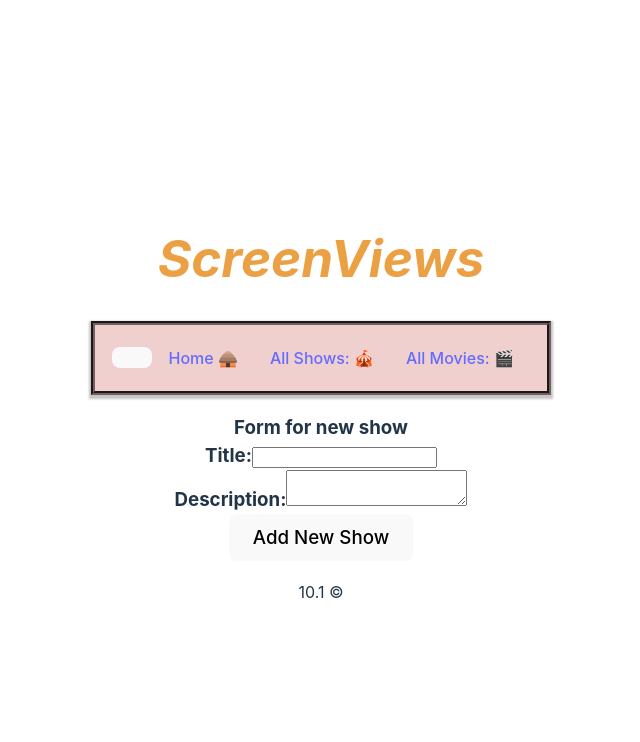
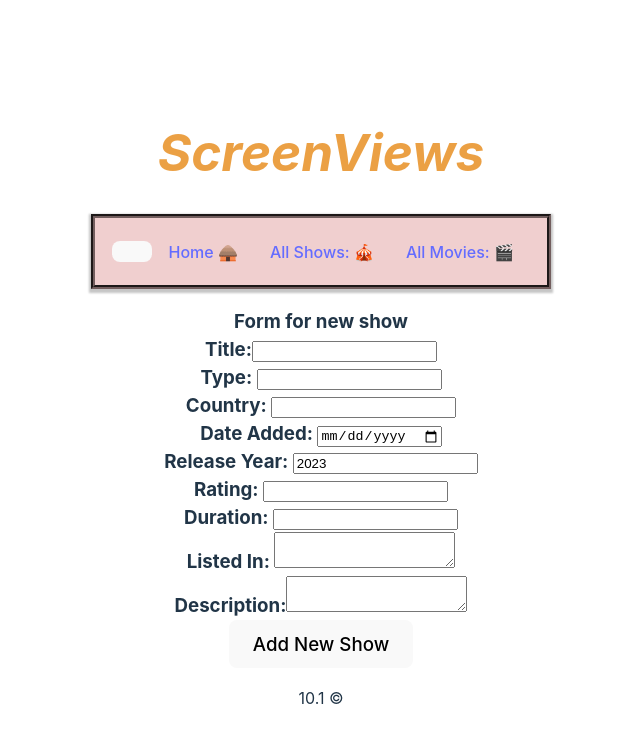
Before and after one commit to anickacodes/REACT-CRUD-W-API, a React (Vite) app: page /shows/new in a window 1280 px wide. Shown: the top 742 px of the page, without its empty margins (319-959 px from the left). Built offline with nearby package versions, Linux system fonts and the light colour scheme.

Commit message:
updated post request obj

```diff
--- a/src/Component/ShowRelevant/AddNewShow.jsx
+++ b/src/Component/ShowRelevant/AddNewShow.jsx
@@ -1,23 +1,59 @@
 import React, { useState } from "react";
 
-const AddNewShow = ({ allShows }) => {
+const AddNewShow = ({ allShows, setAllShows }) => {
   const [newShowTitle, setNewShowTitle] = useState("");
+  const [newShowType, setNewShowType] = useState("")
+  // catch this eror if not a tv show
+  const [newShowCountry, setNewShowCountry] = useState("");
+  const [newShowReleaseYear, setNewShowReleaseYear] = useState(2023);
+  const [newShowRating, setNewShowRating] = useState("");
+  const [newShowDateAdded, setNewShowDateAdded] = useState("");
+  const [newShowDuration, setNewShowDuration] = useState("");
+  const [newShowListedIn, setNewShowListedIn] = useState("");
   const [newShowDescription, setNewShowDescription] = useState("");
 
-  const handleSubmitNewShow = (e) => {
+  const handleSubmitNewShow = async (e) => {
     e.preventDefault();
 
     // Create a new show object using the form data
     const newShowAdded = {
+      id: "",
       title: newShowTitle,
+      type: newShowType,
+      country: newShowCountry,
+      dateAdded: newShowDateAdded, // TODO: add function to set current date -
+      releaseYear: newShowReleaseYear,
+      rating: newShowRating,
+      duration: newShowDuration,
+      listedIn: newShowListedIn,
       description: newShowDescription,
     };
 
-    // TODO: Send newShowAdded to the server or update state in the parent component
+    try {
+      const response = await fetch("http://localhost:5001/api/shows", {
+        method: "POST",
+        headers: {
+          "Content-Type": "application/json",
+        },
+        body: JSON.stringify(newShowAdded),
+      });
 
-    // Clear form fields after submission
-    setNewShowTitle("");
-    setNewShowDescription("");
+      if (response.ok) {
+        setAllShows([...allShows, newShowAdded]);
+        console.log("New show added successfully!");
+        // Clear form fields after successful submission
+        setNewShowTitle("");
+        setNewShowCountry("")
+        setNewShowListedIn("")
+        setNewShowRating("")
+        setNewShowReleaseYear("")
+        setNewShowDescription("");
+      } else {
+        console.log("Failed to add new show");
+      }
+    } catch (error) {
+      console.error("Error adding new show:", error);
+    }
   };
 
   return (
@@ -32,6 +68,41 @@ const AddNewShow = ({ allShows }) => {
           />
         </label>
         <br />
+        <label>Type:  <input
+        type="text"
+            value={newShowType}
+            onChange={(event) => setNewShowType(event.target.value)}
+          /></label>
+           <br />
+        <label>Country:  <input
+        type="text"
+            value={newShowCountry}
+            onChange={(event) => setNewShowCountry(event.target.value)}
+          /></label>
+           <br />
+        <label>Date Added: <input
+        type="date"
+            value={newShowDateAdded}
+            onChange={(event) => setNewShowDateAdded(event.target.value)}
+          /> </label>  <br />
+        <label>Release Year:  <input
+        type="number"
+            value={newShowReleaseYear}
+            onChange={(event) => setNewShowReleaseYear(event.target.value)}
+          /></label>  <br />
+        <label>Rating:  <input
+            value={newShowRating}
+            onChange={(event) => setNewShowRating(event.target.value)}
+          /> </label>  <br />
+        <label>Duration:  <input
+        type="text"
+            value={newShowDuration}
+            onChange={(event) => setNewShowDuration(event.target.value)}
+          /></label>  <br />
+        <label>Listed In:  <textarea
+            value={newShowListedIn}
+            onChange={(event) => setNewShowListedIn(event.target.value)}
+          /></label> <br />
         <label>
           Description:
           <textarea
@@ -46,5 +117,4 @@ const AddNewShow = ({ allShows }) => {
   );
 };
 
-
-export default AddNewShow
+export default AddNewShow;
--- a/src/Component/ShowRelevant/ShowsList.jsx
+++ b/src/Component/ShowRelevant/ShowsList.jsx
@@ -1,4 +1,5 @@
 import { useEffect, useState } from "react";
+import AddNewShow from "./addNewShow";
 
 
 const ShowsList = () => {
@@ -26,7 +27,7 @@ const ShowsList = () => {
         {showsToRender}
       </div>
       <div>
-        <ShowsNew allShows={allShows} />
+        <AddNewShow allShows={allShows} setAllShows={setAllShows}/>
       </div>
     </>
   );
```
